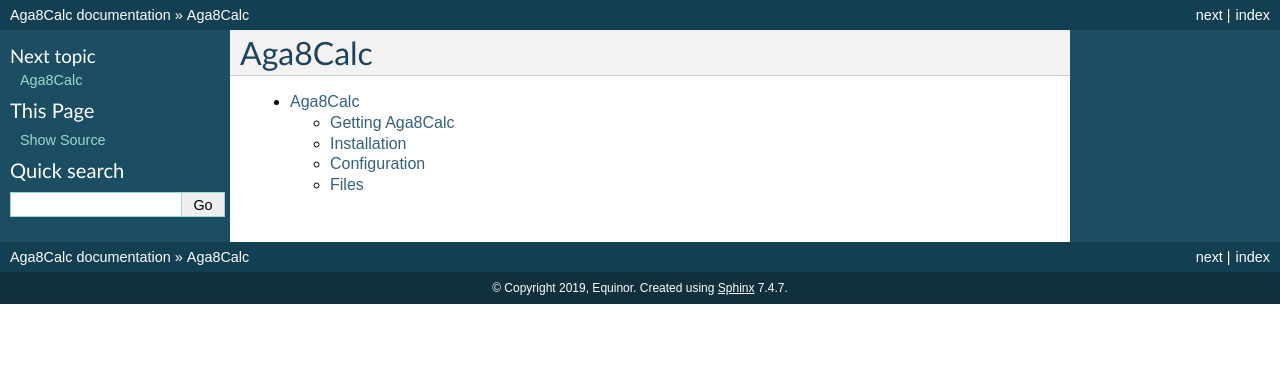
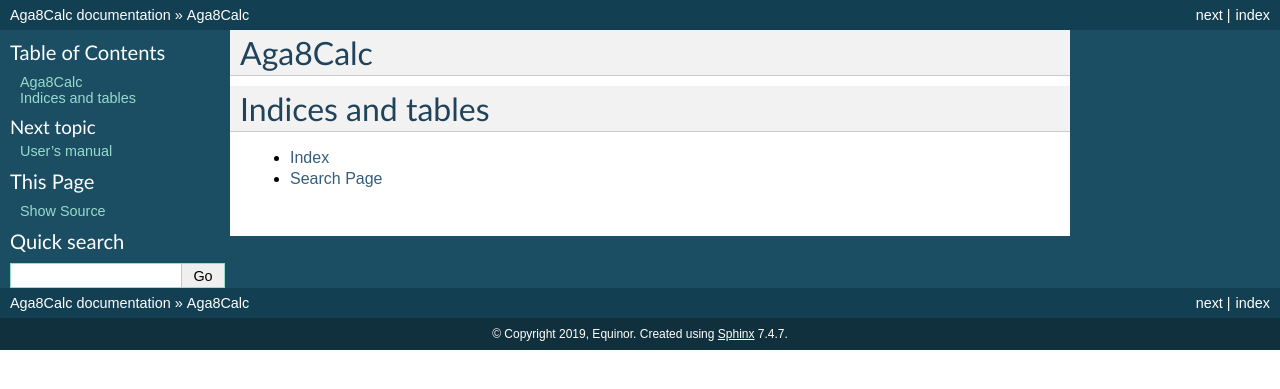
Before and after one commit to equinor/Aga8Calc, a Sphinx documentation site: the page built from docs/index.rst, in a window 1280 px wide. Shown: the top 389 px of the page. Built offline with Sphinx 7.4.7, drawn with Linux system fonts in a browser that asks for light colours.

Commit message:
Doc changes

```diff
--- a/docs/index.rst
+++ b/docs/index.rst
@@ -3,5 +3,14 @@
 
 .. toctree::
     :maxdepth: 2
+    :hidden:
+    :caption: Table of Contents
 
     usermanual
+    developermanual
+
+Indices and tables
+==================
+
+- :ref:`genindex`
+- :ref:`search`
--- a/docs/usermanual.rst
+++ b/docs/usermanual.rst
@@ -1,7 +1,8 @@
 .. highlight:: none
 
-Aga8Calc
-========
+#############
+User's manual
+#############
 
 Getting Aga8Calc
 ----------------
```
Also changed, not shown: docs/developermanual.rst (added, +8 -0 lines).
